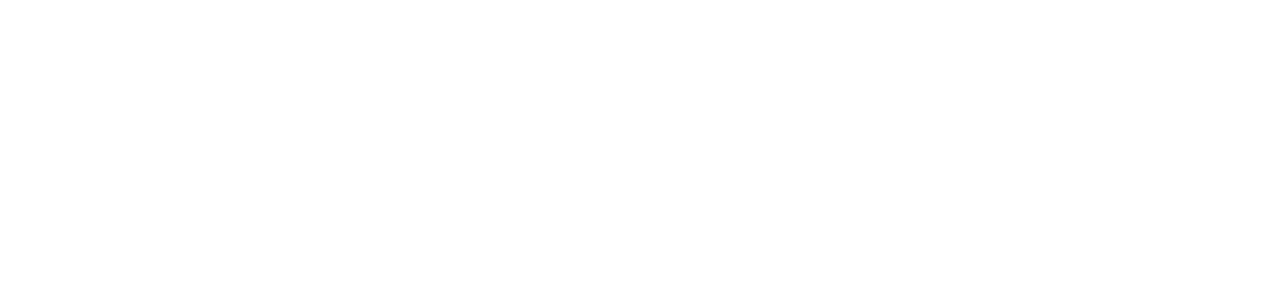
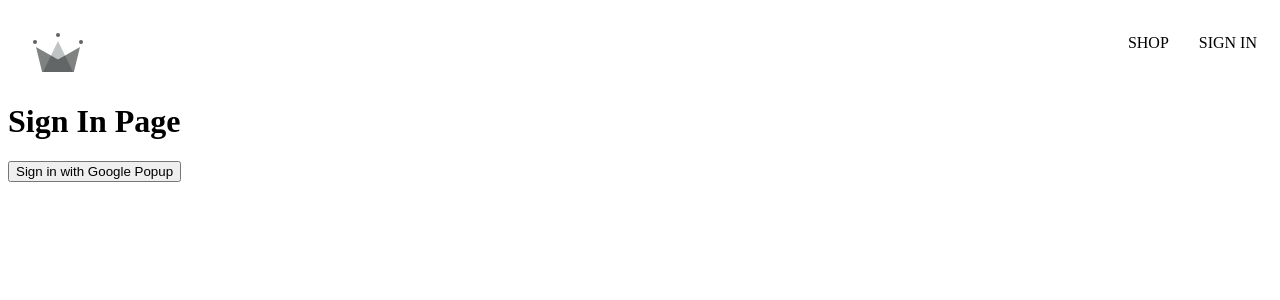
Before and after one commit to usnimeel/ecommerce, a React (Create React App) app: page /sign-in in a window 1280 px wide. Before the commit this address had no page. Shown: the top 300 px of the page. Built offline with nearby package versions, Linux system fonts and the light colour scheme; no server answers.

Commit message:
Add: google sign in form

```diff
--- a/package.json
+++ b/package.json
@@ -6,6 +6,7 @@
     "@testing-library/jest-dom": "^5.17.0",
     "@testing-library/react": "^13.4.0",
     "@testing-library/user-event": "^13.5.0",
+    "firebase": "^10.2.0",
     "react": "^18.2.0",
     "react-dom": "^18.2.0",
     "react-router-dom": "^6.15.0",
--- a/src/App.js
+++ b/src/App.js
@@ -1,12 +1,14 @@
 import { Routes, Route } from "react-router-dom";
 import Home from "./routes/home/home.component";
 import Navigation from "./routes/navigation/navigation.component";
+import SignIn from "./components/sign-in/sign-in.component";
 
 const App = () => {
   return (
     <Routes>
       <Route path="/" element={<Navigation />}>
-        <Route index path="/" element={<Home />}/>
+        <Route index element={<Home />}/>
+        <Route path="sign-in" element={<SignIn />} />
       </Route>
     </Routes>
   );
--- /dev/null
+++ b/src/components/sign-in/sign-in.component.jsx
@@ -0,0 +1,17 @@
+import { signInWithGooglePopup } from "../../utils/firebase/firebase.utils";
+
+const SignIn = () => {
+    const logGoogleUser = async() => {
+        const response = await signInWithGooglePopup();
+        console.log(response);
+    }
+
+    return(
+        <div>
+            <h1>Sign In Page</h1>
+            <button onClick={logGoogleUser}>Sign in with Google Popup</button>
+        </div>
+    );
+};
+
+export default SignIn;
--- a/src/routes/navigation/navigation.component.jsx
+++ b/src/routes/navigation/navigation.component.jsx
@@ -7,12 +7,15 @@ const Navigation = () => {
     return (
       <Fragment>
         <div className="navigation">
-            <div className="links-container">
-                <Link className="logo-container" to="/">
-                    <CrwnLogo className="logo"/>
-                </Link>
+            <Link className="logo-container" to="/">
+                <CrwnLogo className="logo"/>
+            </Link>
+            <div className="nav-links-container">
                 <Link className="nav-link" to="/shop">
                     SHOP
+                </Link>
+                <Link className="nav-link" to="/sign-in">
+                    SIGN IN
                 </Link>
             </div>
         </div>
```
Also changed, not shown: 2 other files (tests, documents, lock files or other folders).
